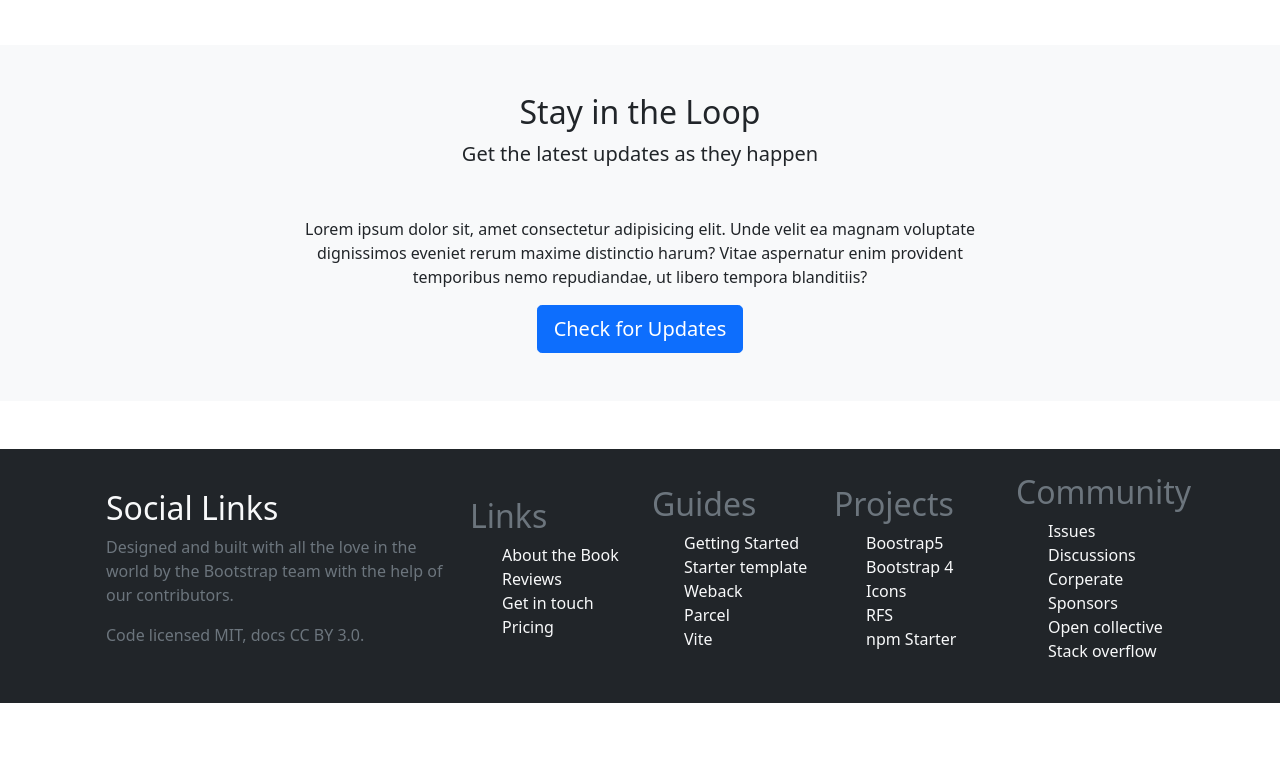
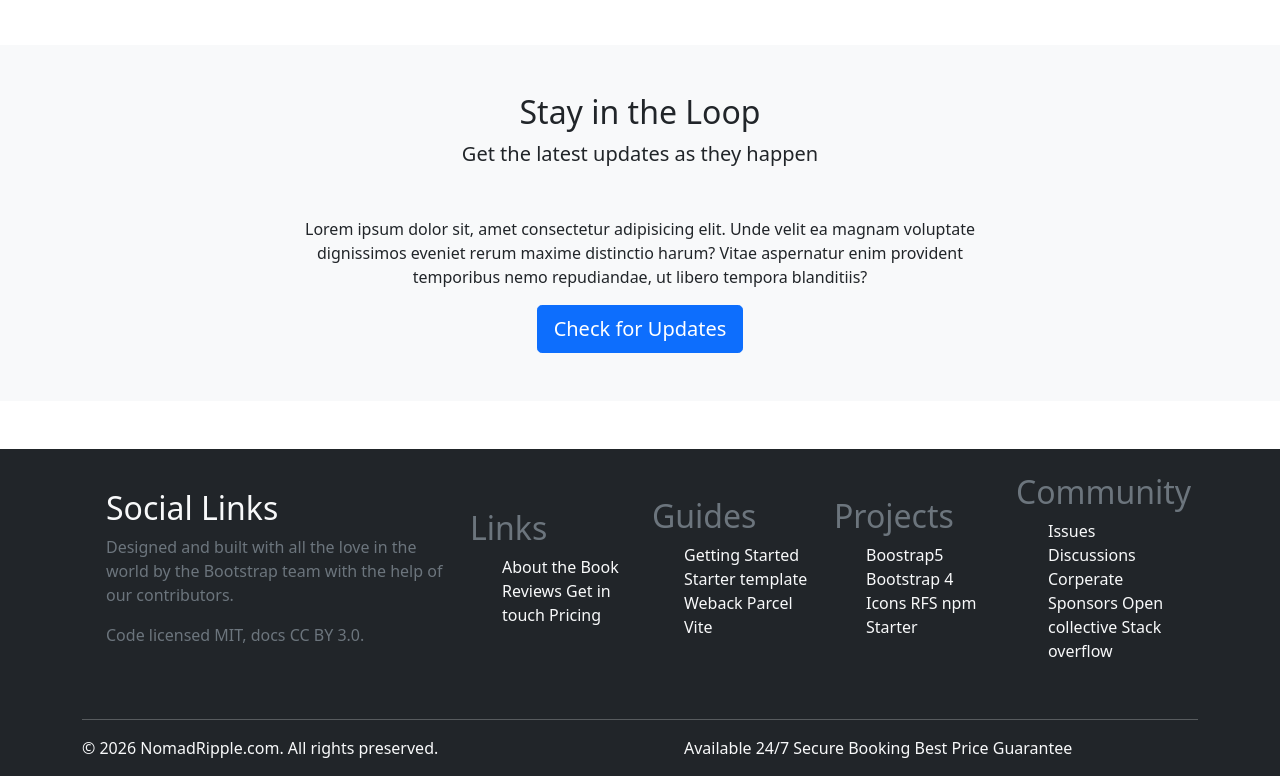
Before and after one commit to AB-IG/bootstrap-5, a plain HTML site: page index.html in a window 1280 px wide. Shown: the part 4004-4780 px from the top of the page. Before the commit the page ends 4707 px from the top, so only its background shows below. Drawn offline with nearby package versions, Linux system fonts and the light colour scheme.

Commit message:
Updated footer

```diff
--- a/index.html
+++ b/index.html
@@ -1061,6 +1061,22 @@
             </div>
           </div>
         </div>
+        <hr class="text-light" />
+        <div class="row justify-content-center">
+          <div class="col text-light">
+            <p>
+              © 2026 NomadRipple.com. All rights
+              preserved.
+            </p>
+          </div>
+          <div class="col text-light footer-li">
+            <ul>
+              <li>Available 24/7</li>
+              <li>Secure Booking</li>
+              <li>Best Price Guarantee</li>
+            </ul>
+          </div>
+        </div>
       </div>
     </footer>
     <script
--- a/style.css
+++ b/style.css
@@ -50,3 +50,7 @@ section {
     text-decoration: none;
     list-style: none;
 }
+
+.footer li {
+    display: inline;
+}
```
